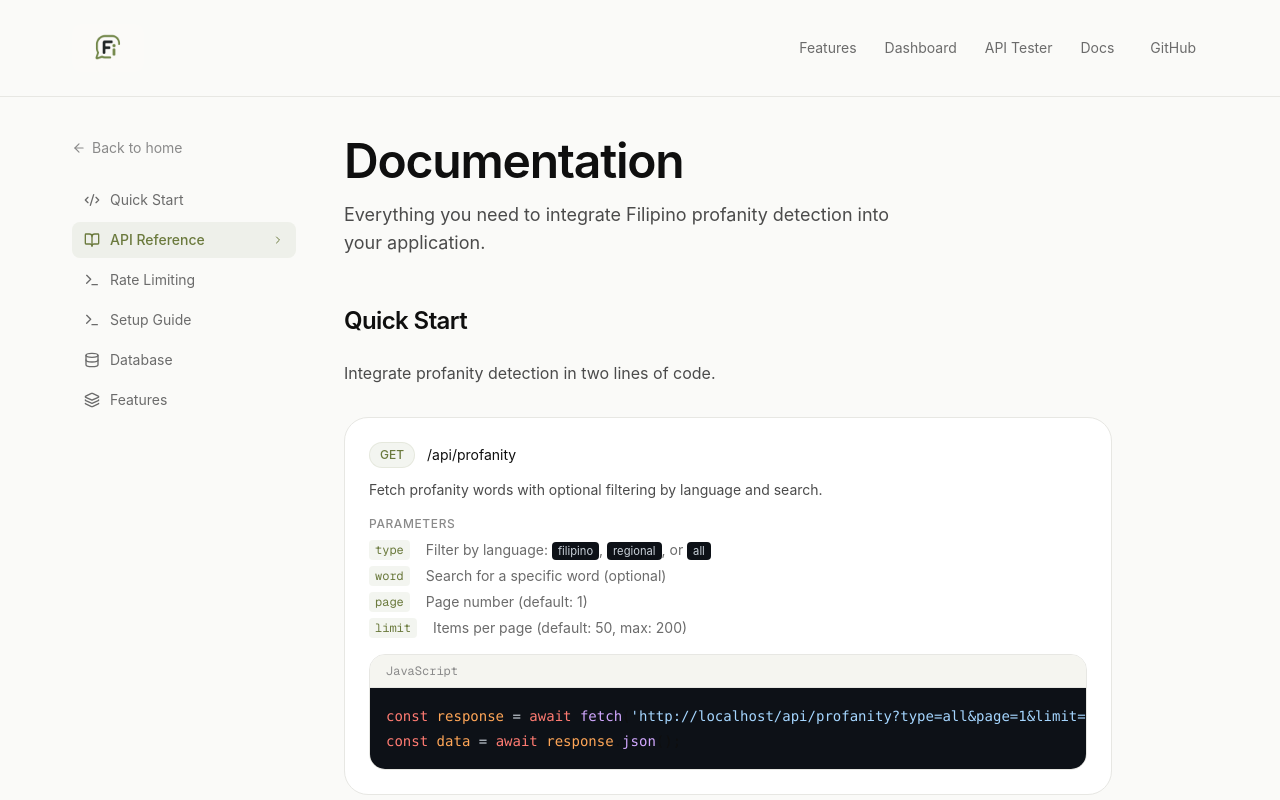
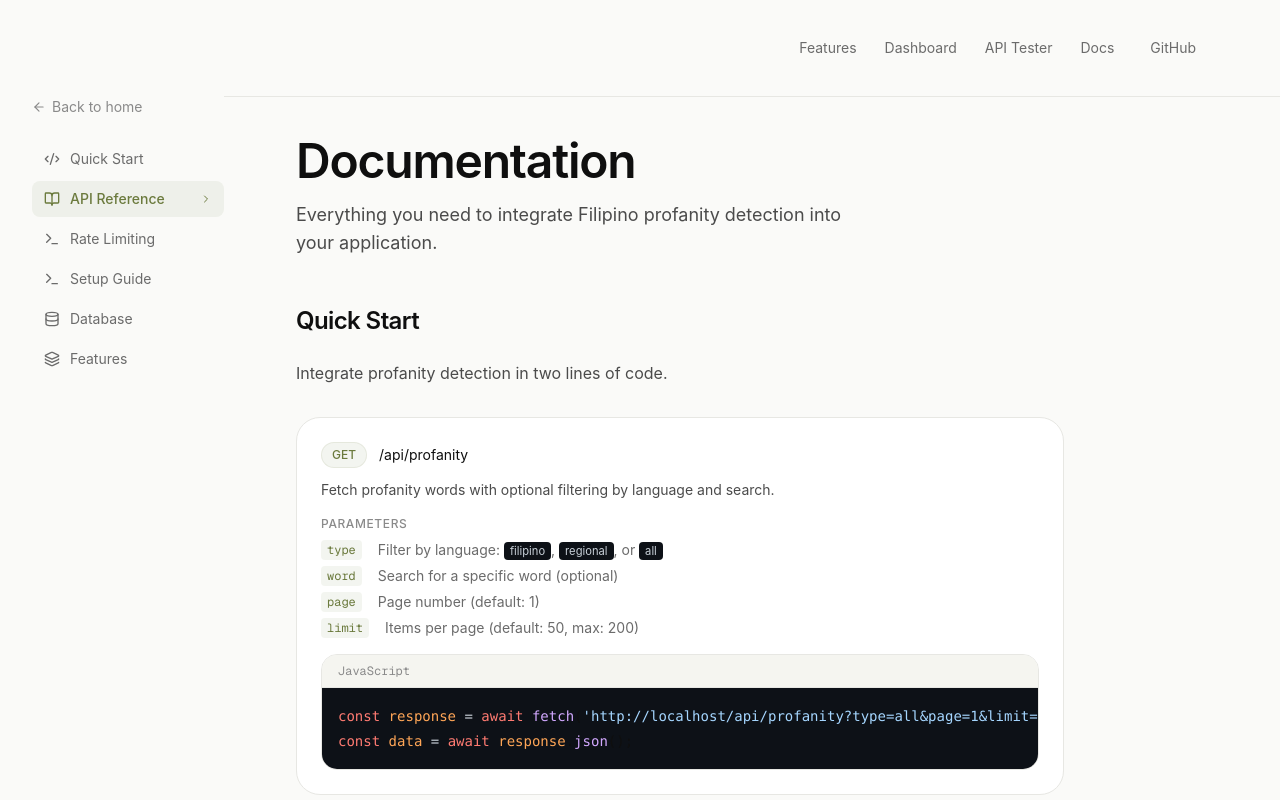
Before and after one commit to jobelGolde12/filipino_profanity_api_latest, a Next.js app: page /docs in a window 1280 px wide. Shown: the top 800 px of the page. Built offline with nearby package versions, Linux system fonts and the light colour scheme.

Commit message:
Make the sidebar in documentation page fixed

```diff
--- a/app/docs/page.tsx
+++ b/app/docs/page.tsx
@@ -970,8 +970,8 @@ export default function DocsPage() {
       <Header />
       <div className="mx-auto max-w-[1200px] px-6 sm:px-8">
         <div className="flex gap-12 py-10">
-          <aside className="hidden lg:block w-56 shrink-0">
-            <div className="sticky top-24">
+          <aside className="hidden lg:block fixed left-0 top-0 h-screen w-56 pt-24 pb-8 pl-6 sm:pl-8 bg-[var(--bg-base)] z-40 overflow-y-auto">
+            <div>
               <a href="/" className="inline-flex items-center gap-1.5 text-sm text-[var(--text-muted)] hover:text-[var(--text-primary)] transition-colors mb-6">
                 <ArrowLeft className="w-3.5 h-3.5" />
                 Back to home
@@ -995,7 +995,7 @@ export default function DocsPage() {
               </nav>
             </div>
           </aside>
-          <main className="flex-1 min-w-0 max-w-3xl">
+          <main className="flex-1 min-w-0 max-w-3xl lg:ml-56">
             <div className="mb-12">
               <h1 className="text-4xl sm:text-5xl font-semibold text-[var(--text-primary)] tracking-tight" style={{ fontFamily: "var(--font-display)" }}>
                 Documentation
```
